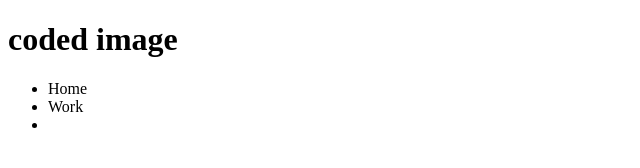
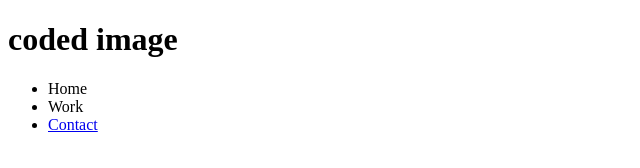
Before and after one commit to AlanAdamson/alanadamson.github.io, a plain HTML site: page index.htm in a window 1280 px wide. Shown: the full height of the page, 0-640 px from the left. Drawn offline with Linux system fonts and the light colour scheme.

Commit message:
Update index.htm

```diff
--- a/index.htm
+++ b/index.htm
@@ -8,7 +8,7 @@
     <ul>
       <li>Home</li>
       <li>Work</li>
-      <li><a href="mailto:holler@codedimage.com>Contact</a></li>
+      <li><a href="mailto:holler@codedimage.com">Contact</a></li>
     </ul>
   </body>
 </html>
```
